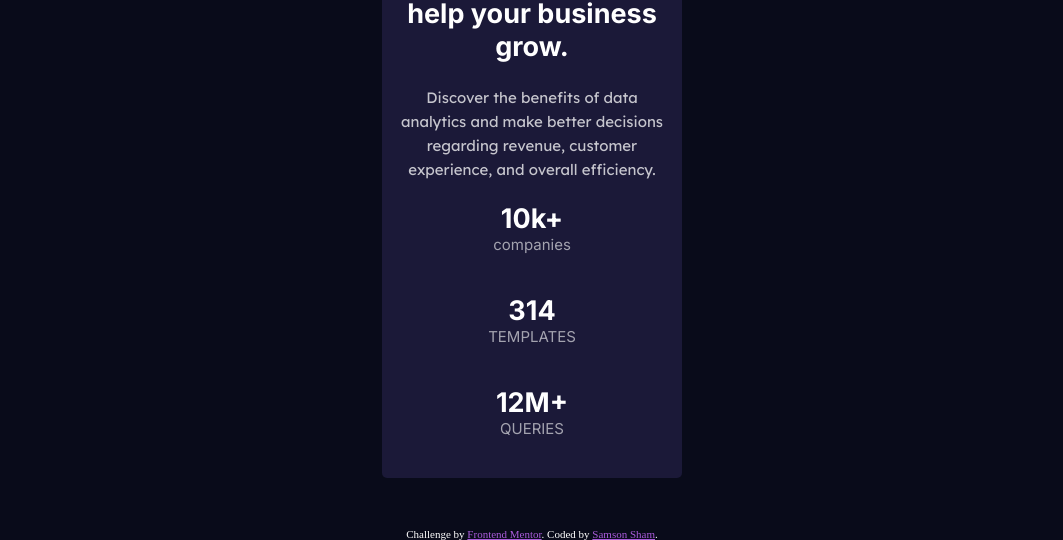
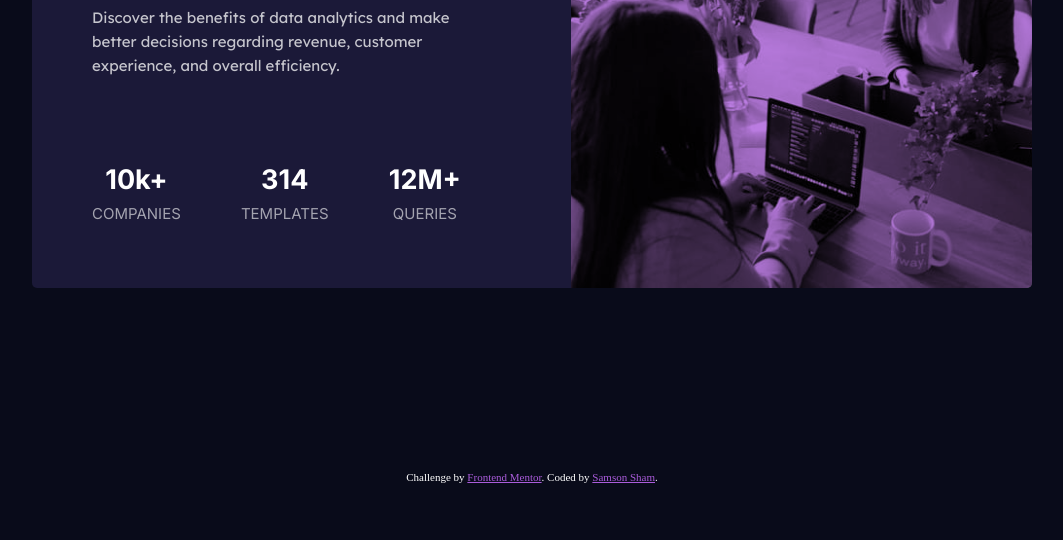
Before and after one commit to samsonsham/stats-preview-card, a plain HTML site: page index.html in a window 1280 px wide. Shown: the part 329-869 px from the top of the page, without its empty margins (108-1171 px from the left). After the commit the page ends 812 px from the top, so only its background shows below. Drawn offline with Linux system fonts and the light colour scheme.

Commit message:
improve image colour mixing and responsive design

```diff
--- a/index.html
+++ b/index.html
@@ -38,18 +38,11 @@
 
           <!-- ********************  Card Statistics  ********************* -->
           <div class="card__stat">
-            <div class="stat-box stat-company">
-              <p>10k+</p>
-              <p>companies</p>
-            </div>
-            <div class="stat-box stat-templates">
-              <p>314</p>
-              <p>templates</p>
-            </div>
-            <div class="stat-box stat-queries">
-              <p>12m+</p>
-              <p>queries</p>
-            </div>
+            <ul>
+              <li>10k+<span>companies</span></li>
+              <li>314<span>templates</span></li>
+              <li>12m+<span>queries</span></li>
+            </ul>
           </div>
         </div>
       </div>
--- a/sass/_base.scss
+++ b/sass/_base.scss
@@ -5,7 +5,7 @@
 $very_dark_blue: hsl(233, 47%, 7%);
 $dark_desaturated_blue: hsl(244, 38%, 16%);
 $soft_violet: hsl(277, 64%, 61%);
-$soft_violet_overlay: hsla(277, 64%, 61%, 0.5);
+$soft_violet_overlay: hsla(277, 64%, 61%, 0.8);
 
 /* define neutral colors
 --------------------------------------*/
--- a/sass/_components.scss
+++ b/sass/_components.scss
@@ -26,6 +26,8 @@
 .head-img {
   .wrap {
     position: relative;
+    height: 100%;
+    width: 100%;
   }
   .wrap:before {
     content: "";
@@ -35,6 +37,7 @@
     height: 100%;
     width: 100%;
     background: $soft_violet_overlay;
+    mix-blend-mode: multiply;
     border-radius: 0 5px 5px 0;
     z-index: 999;
   }
@@ -57,25 +60,36 @@
   display: flex;
   flex-direction: column;
   text-align: center;
-  .stat-box {
-    padding: 20px 0;
-    text-transform: uppercase;
-    p:first-child {
+  ul {
+    padding: 0;
+    li:first-child {
+      text-transform: lowercase;
+      span {
+        text-transform: uppercase;
+      }
+    }
+    li {
+      list-style: none;
+      padding: 20px 0;
+      text-transform: uppercase;
+      color: $white;
       font-size: 1.8rem;
       font-weight: 700;
-      color: $white;
+      span {
+        display: block;
+        padding-top: 8px;
+        color: $slightly_trans_white__stat_h;
+        font-size: 1rem;
+        font-weight: 400;
+      }
     }
-    p:nth-child(2) {
-      color: $slightly_trans_white__stat_h;
-    }
-  }
-  .stat-company {
-    text-transform: lowercase;
   }
 }
 
-$breakpoint: 1440px;
+$breakpoint: 768px;
 @media (min-width: $breakpoint) {
+  /* Card (Desktop)
+  --------------------------------------*/
   .card {
     width: auto;
     padding-bottom: 0px;
@@ -86,9 +100,15 @@ $breakpoint: 1440px;
   }
   /* Head Image (Desktop)
   --------------------------------------*/
+  .head-img {
+    flex: 1 1 100%;
+  }
   .img-desktop {
     display: block;
     border-radius: 0 5px 5px 0;
+    width: 100%;
+    height: 100%;
+    object-fit: cover;
   }
   .img-mobile {
     display: none;
@@ -96,17 +116,20 @@ $breakpoint: 1440px;
   /* Card Body (Desktop)
   --------------------------------------*/
   .card__body {
+    flex: 0 1 80%;
     display: flex;
     flex-direction: column;
     gap: 50px;
-    padding: 40px;
+    padding: 30px 60px;
     .card__desc {
       text-align: left;
       padding: 0;
     }
     .card__stat {
-      flex-direction: row;
-      gap: 40px;
+      ul {
+        display: flex;
+        justify-content: space-between;
+      }
     }
   }
 }
@@ -122,3 +145,10 @@ $breakpoint: 1440px;
     display: none;
   }
 }
+@media (max-width: 900px) {
+  /* Card Body (Desktop - small)
+  --------------------------------------*/
+  .card__body {
+    padding: 0 20px;
+  }
+}
--- a/sass/_layout.scss
+++ b/sass/_layout.scss
@@ -15,16 +15,18 @@ main {
   text-align: center;
 }
 
-$breakpoint: 1440px;
+$breakpoint: 768px;
 @media (min-width: $breakpoint) {
   main {
     height: 100vh;
     align-items: center;
+    padding: 0 10px;
   }
   .card {
     display: flex;
     flex-direction: row-reverse;
     max-width: 1000px;
+    gap: 5%;
   }
 }
 @media (max-width: calc(#{$breakpoint} - 1px)) {
```
Also changed, not shown: css/style.comp.css, 2 other files.
